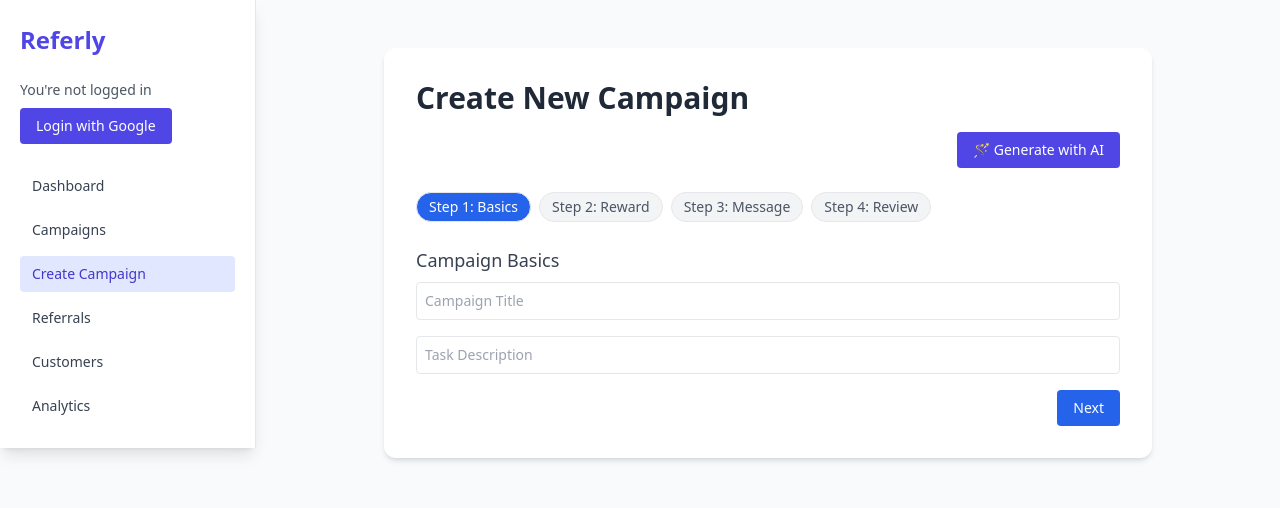
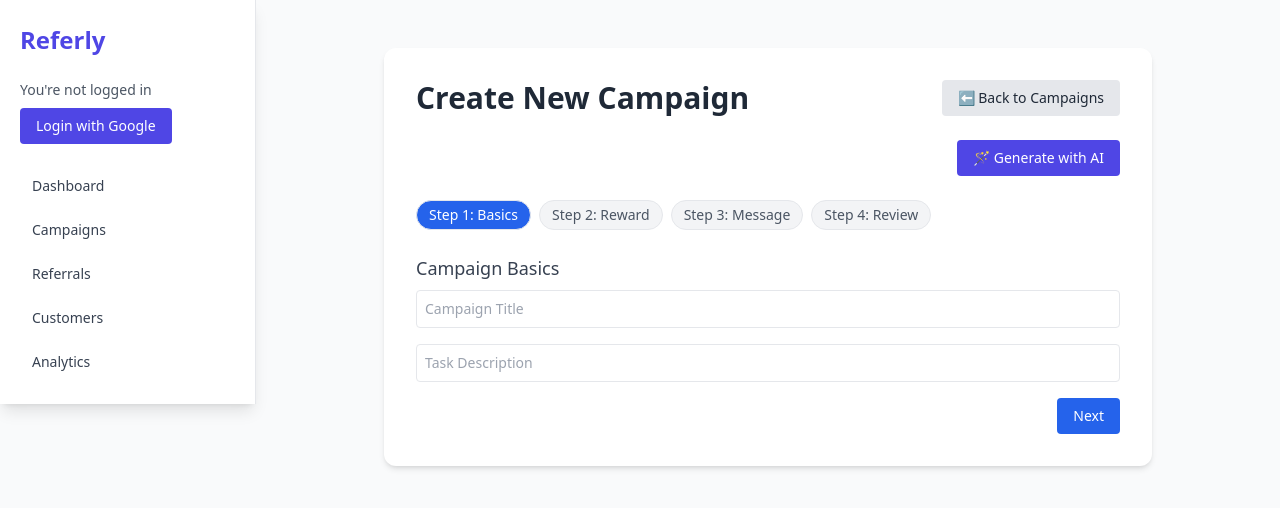
Before and after one commit to aman-shaurya07/Referly-Referral-Campaign-Management-App, a React (Create React App) app in the folder client/: page /create-campaign in a window 1280 px wide. Shown: the top 508 px of the page. Built offline with nearby package versions, Linux system fonts and the light colour scheme; no server answers.

Commit message:
campaigns and create campaigns page chnages

```diff
--- a/client/src/components/Sidebar.js
+++ b/client/src/components/Sidebar.js
@@ -31,7 +31,7 @@ const Sidebar = () => {
   const navLinks = [
     { name: 'Dashboard', path: '/' },
     {name: 'Campaigns', path: '/campaigns'},
-    { name: 'Create Campaign', path: '/create-campaign' },
+    // { name: 'Create Campaign', path: '/create-campaign' },
     { name: 'Referrals', path: '/my-referrals' },
     { name: 'Customers', path: '/customers' },
     { name: 'Analytics', path: '/analytics' },
--- a/client/src/pages/CampaignCreation.js
+++ b/client/src/pages/CampaignCreation.js
@@ -1,5 +1,6 @@
 
 import React, { useState } from 'react';
+import { useNavigate } from 'react-router-dom';
 import axios from 'axios';
 
 const CampaignCreation = () => {
@@ -10,6 +11,9 @@ const CampaignCreation = () => {
     rewardDescription: '',
     messageToCustomers: ''
   });
+
+  const navigate = useNavigate();
+
 
   const handleChange = (e) => {
     setForm({ ...form, [e.target.name]: e.target.value });
@@ -83,7 +87,17 @@ Goal: ${userPrompt}
 
   return (
     <div className="max-w-3xl mx-auto bg-white shadow-md rounded-xl p-4 sm:p-6 md:p-8 mt-6">
-      <h2 className="text-2xl sm:text-3xl font-semibold mb-4 text-gray-800">Create New Campaign</h2>
+      {/* <h2 className="text-2xl sm:text-3xl font-semibold mb-4 text-gray-800">Create New Campaign</h2> */}
+      <div className="flex justify-between items-center mb-6">
+        <h2 className="text-2xl sm:text-3xl font-semibold text-gray-800">Create New Campaign</h2>
+        <button
+          onClick={() => navigate("/campaigns")}
+          className="bg-gray-200 text-gray-800 px-4 py-2 rounded hover:bg-gray-300 text-sm"
+        >
+          ⬅ Back to Campaigns
+        </button>
+      </div>
+
 
       {/* AI Assistant */}
       <div className="mb-6 text-right">
```
